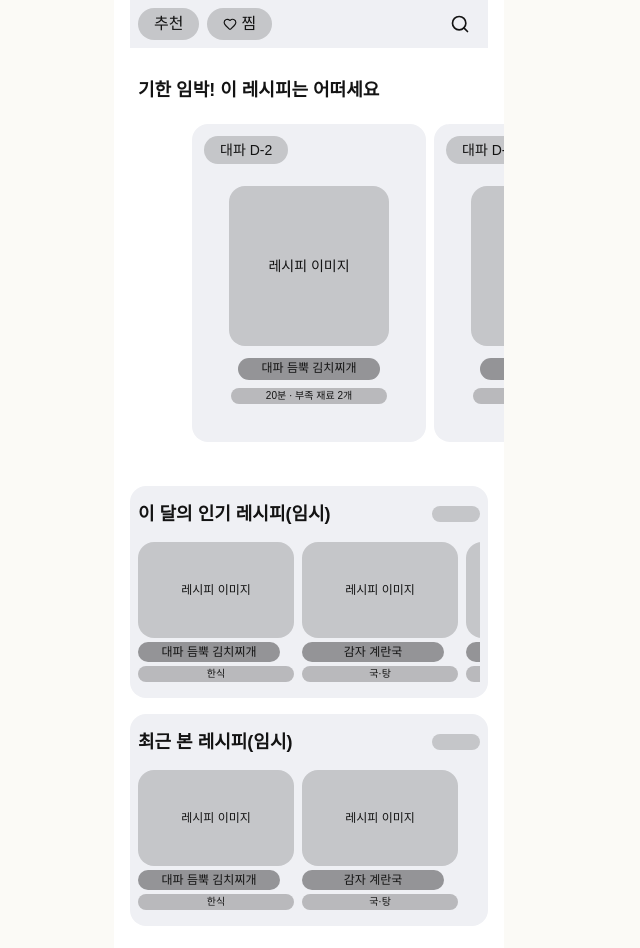
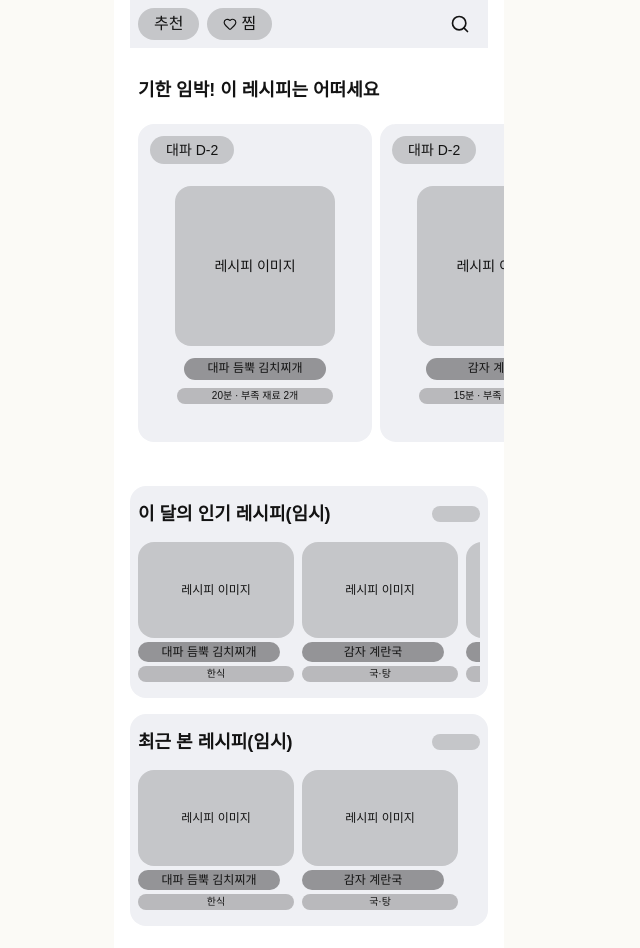
Before and after one commit to PantryMate-404NF/Web, a Next.js app: page /recipe in a window 1280 px wide. Shown: the top 948 px of the page, without its empty margins (331-971 px from the left). Built offline with nearby package versions, Linux system fonts and the light colour scheme.

Commit message:
[fix] 레시피 카드 시작선 정렬 (#5)

```diff
--- a/src/views/recipe/ui/recipe-list-page.tsx
+++ b/src/views/recipe/ui/recipe-list-page.tsx
@@ -98,7 +98,7 @@ export function RecipeListPage() {
 
       <section className="mt-7">
         <h1 className="px-6 text-lg font-semibold">{sections[0].title}</h1>
-        <div className="mt-5 flex [scrollbar-width:none] gap-2 overflow-x-auto px-[calc((100%-234px)/2)] pb-1">
+        <div className="mt-5 flex [scrollbar-width:none] gap-2 overflow-x-auto px-6 pb-1">
           {sections[0].recipes.map((recipe) => (
             <ExpiringRecipeCard key={recipe.id} recipe={recipe} />
           ))}
```
